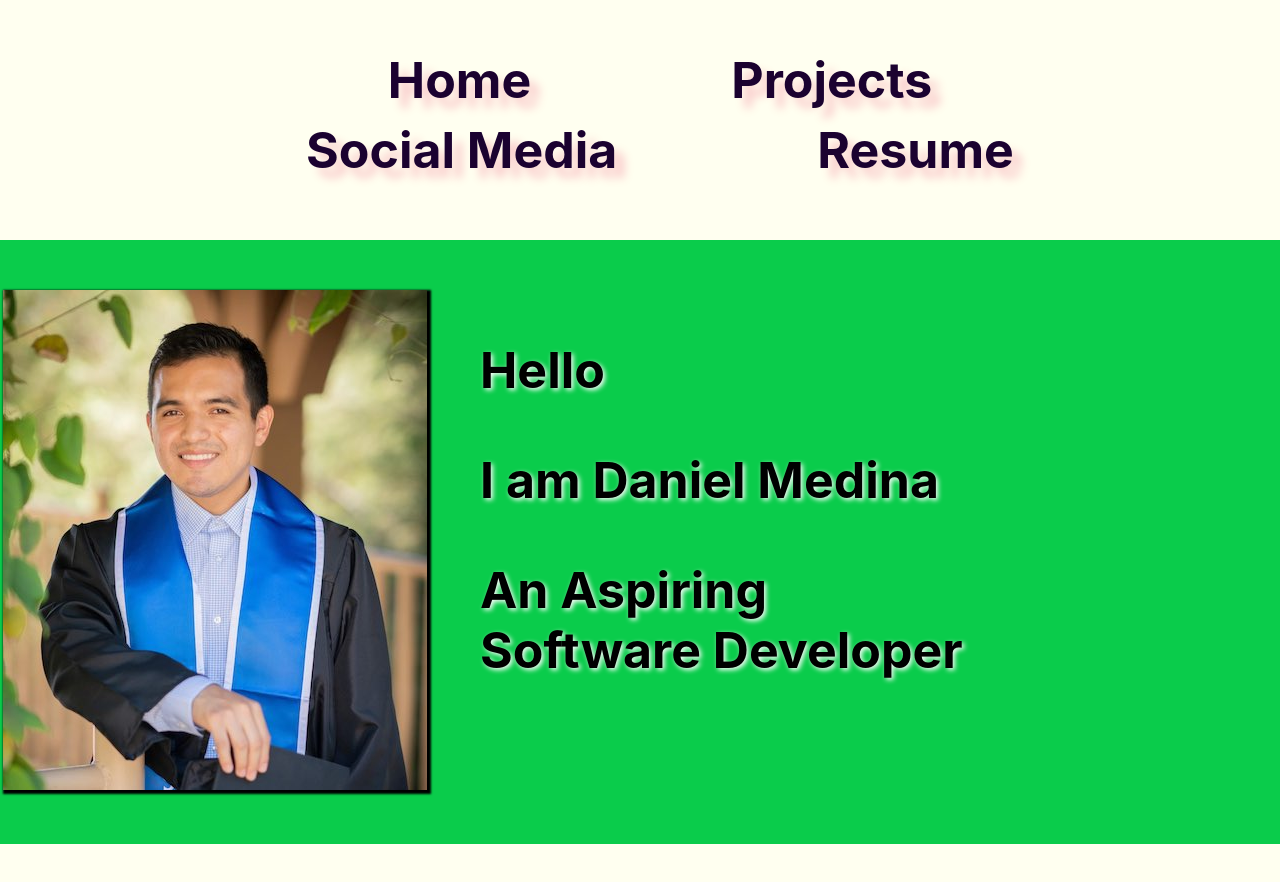
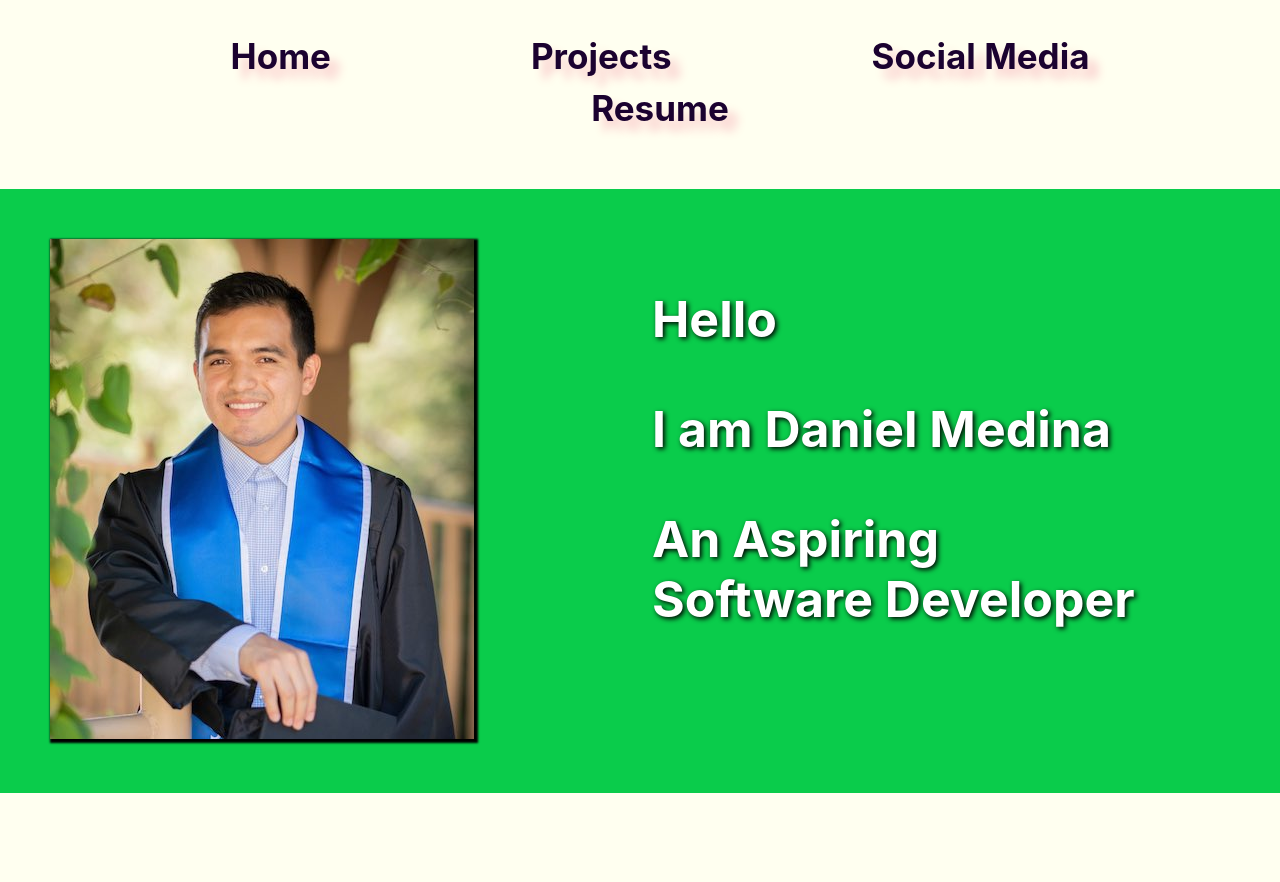
Before and after one commit to danielemedina97/danielemedina97.github.io, a React (Create React App) app: page / in a window 1280 px wide. Shown: the top 882 px of the page. After the commit the page ends 843 px from the top, so only its background shows below. Built offline with nearby package versions, Linux system fonts and the light colour scheme.

Commit message:
Complete d project

```diff
--- a/src/App.css
+++ b/src/App.css
@@ -5,17 +5,22 @@
   text-align: center;
 }
 
+.content {
+  margin: 0 auto;
+}
+
 #me-pic {
   margin: 50px 0px;
   text-align: left;
   box-shadow: 2px 2px 2px 2px black;
-  margin-right: 50px;
+  margin-right: 10%;
 }
 
 .intro-paragraph {
   float: right;
-  padding-right: 300px;
+  padding-right: 10%;
   padding-top: 50px;
+  color: white;
 
 }
 .intro-paragraph p{
@@ -23,5 +28,5 @@
   font-weight: 700;
   text-align: left;
   width: 500px;
-  text-shadow: 2px 2px 5px white;
+  text-shadow: 2px 2px 5px black;
 }
--- a/src/resources/components/Navbar/Navbar.css
+++ b/src/resources/components/Navbar/Navbar.css
@@ -3,7 +3,7 @@
 #navbar{
     padding: 0px 0px 0px 0px;
     margin: 0px;
-    font-size: 50px;
+    font-size: 35px;
     text-align: center;
     text-shadow: 10px 10px 10px rgb(250, 203, 203);
 }
@@ -15,7 +15,9 @@
 
 #navbar-options li {
     display: inline-block;
-    margin: 0px 100px 10px 100px;
+    /* margin: 0px 100px 10px 100px; */
+    margin: 0 auto;
+    padding: 0px 100px 10px 100px;
     font-weight: bold;
 }
 
--- a/src/resources/components/projects/Projects.css
+++ b/src/resources/components/projects/Projects.css
@@ -5,6 +5,7 @@
     font-size: 60px;
     font-weight: 700;
     text-align: center;
+    color: yellow;
   }
 
   #title {
@@ -12,15 +13,17 @@
     font-weight: 700;
     padding-top: 50px;
     text-shadow: 3px 3px 0px white;
+    color: brown;
     }
 
   .first-project{
-    text-shadow: 2px 2px 5px white;
+    padding-top: 50px;
+    text-shadow: 2px 2px 5px black;
   }
 
   .project{
-    padding: 100px 0px;
-    text-shadow: 2px 2px 5px white;
+    padding-top: 100px;
+    text-shadow: 2px 2px 5px black;
   }
 
   .project h2, .first-project h2{
@@ -29,9 +32,15 @@
 
   .project-desc{
     font-size: 42px;
-    width: 1000px;
+    width: 1100px;
     text-align: left;
-    padding-left: 750px;
+    margin: 0 auto;
+    padding-top: 50px;
+    color: white;
+  }
+
+  #compiler-project {
+    padding-bottom: 100px;
   }
 
   /* .projects h2{
--- a/src/resources/components/projects/Projects.js
+++ b/src/resources/components/projects/Projects.js
@@ -7,22 +7,21 @@ export default function Projects() {
         <>
             <Navbar/>
             <div className="projects">
-                <h1 id="title">Projects</h1>
                 <div class="first-project">
                     <h2>Be Bored Not</h2>
-                    <iframe class="project-video" width="1100" height="615" src="https://www.youtube.com/embed/gJZH10PVNzE" title="YouTube video player" frameborder="0" allow="accelerometer; autoplay; clipboard-write; encrypted-media; gyroscope; picture-in-picture" allowfullscreen></iframe>
+                    <iframe class="project-video" width="700" height="415" src="https://www.youtube.com/embed/gJZH10PVNzE" title="YouTube video player" frameborder="0" allow="accelerometer; autoplay; clipboard-write; encrypted-media; gyroscope; picture-in-picture" allowfullscreen></iframe>
                     <p class="project-desc">Web Application that allows you to
                     query for an activity so you can cure your boredom!</p>
                 </div>
                 <div class="project" id="coffeeshop-project">
                     <h2>Coffee Shop Site</h2>
-                    <iframe width="1100" class="project-video" height="615" src="https://www.youtube.com/embed/JpBV7onGBX4" title="YouTube video player" frameborder="0" allow="accelerometer; autoplay; clipboard-write; encrypted-media; gyroscope; picture-in-picture" allowfullscreen></iframe>
+                    <iframe width="700" class="project-video" height="415" src="https://www.youtube.com/embed/JpBV7onGBX4" title="YouTube video player" frameborder="0" allow="accelerometer; autoplay; clipboard-write; encrypted-media; gyroscope; picture-in-picture" allowfullscreen></iframe>
                     <p class="project-desc">Landing page and blog page for
                     coffee shop as well as a page for making coffee orders.</p>
                 </div>
                 <div class="project" id="compiler-project">
                     <h2>Compiler Project </h2>
-                    <iframe width="1100" height="615" src="https://www.youtube.com/embed/ziqKgeYGLyU" title="YouTube video player" frameborder="0" allow="accelerometer; autoplay; clipboard-write; encrypted-media; gyroscope; picture-in-picture" allowfullscreen></iframe>
+                    <iframe width="700" height="415" src="https://www.youtube.com/embed/ziqKgeYGLyU" title="YouTube video player" frameborder="0" allow="accelerometer; autoplay; clipboard-write; encrypted-media; gyroscope; picture-in-picture" allowfullscreen></iframe>
                     <p class="project-desc">Compiler project done in theory of
                     computing course. Consists of scanner, parser and translator.</p>
                 </div>
--- a/src/resources/components/social-media/SocialMedia.css
+++ b/src/resources/components/social-media/SocialMedia.css
@@ -16,6 +16,7 @@ h1 {
   display: inline-block;
   font-weight: bold;
   list-style-type: none;
-  margin: 50px 13.5%;
-  padding-bottom: 50px;
+  /* margin: 50px 13.5%; */
+  margin: 0 auto;
+  padding: 50px 150px 50px 150px;
 }
--- a/src/resources/components/social-media/SocialMedia.js
+++ b/src/resources/components/social-media/SocialMedia.js
@@ -9,7 +9,6 @@ export default function SocialMedia() {
         <>
             <Navbar/>
             <div className="social-media">
-                <h1>Social Media</h1>
                 <ul className= "social-media-options">
                     <li> <a href="https://github.com/danielemedina97" target="_blank"><img src={GitHubIcon} id="github-icon"/> </a></li>
                     <li> <a href="https://www.linkedin.com/in/daniel-medina-178638183/"><img src={LinkedInIcon} id="linkedin-icon"/> </a></li>
```
Also changed, not shown: src/App.js (indentation only).
